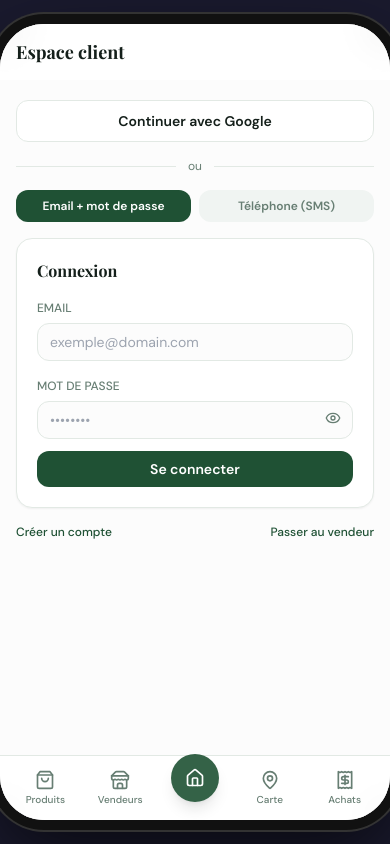
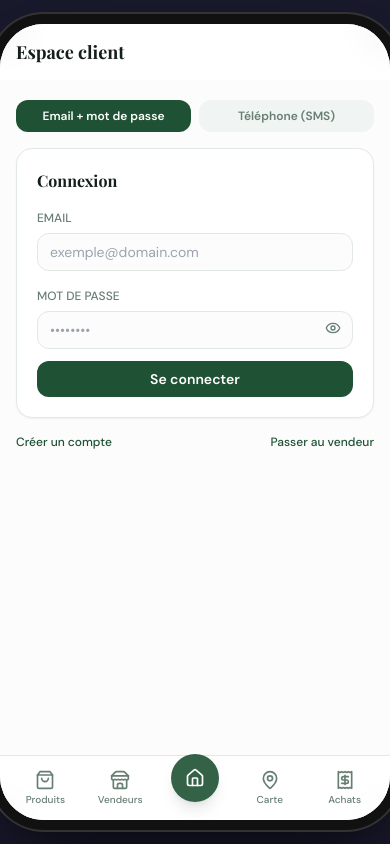
Before and after one commit to Arnaud701/AlimConnect1, a React (Vite) app: page /auth/client in a window 390 px wide. Built offline with nearby package versions, Linux system fonts and the light colour scheme.

Commit message:
Remove Google OAuth button — email and phone login only

```diff
--- a/src/pages/Auth.tsx
+++ b/src/pages/Auth.tsx
@@ -149,21 +149,6 @@ const Auth = () => {
       <MobileHeader title={role === "seller" ? "Espace vendeur" : "Espace client"} />
       <div className="px-4 py-5 space-y-4">
 
-        {/* Google */}
-        <button
-          onClick={handleGoogleSignIn}
-          disabled={isSubmitting}
-          className="w-full rounded-xl border bg-card py-2.5 text-sm font-semibold text-foreground hover:bg-muted transition-colors disabled:opacity-60"
-        >
-          Continuer avec Google
-        </button>
-
-        <div className="flex items-center gap-3">
-          <div className="flex-1 h-px bg-border" />
-          <span className="text-xs text-muted-foreground">ou</span>
-          <div className="flex-1 h-px bg-border" />
-        </div>
-
         {/* Méthode */}
         <div className="flex gap-2">
           {(["email", "phone"] as AuthMethod[]).map((m) => (
```
